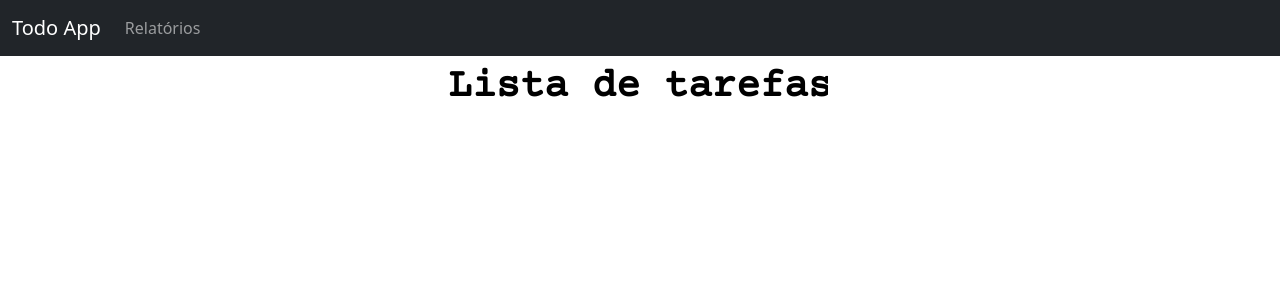
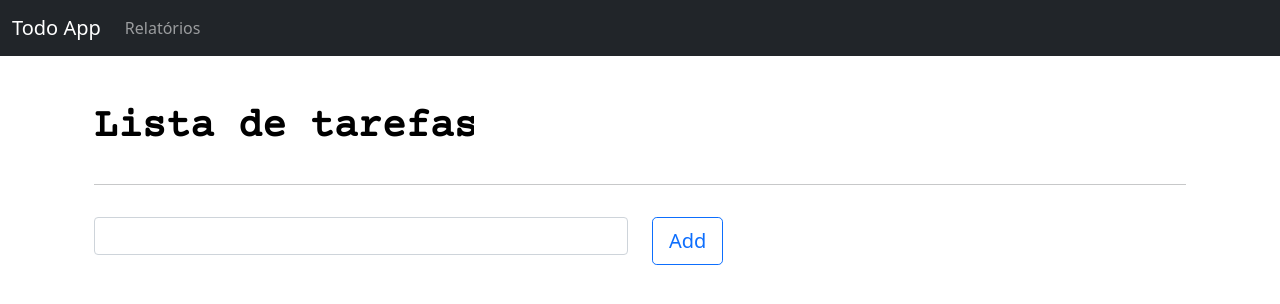
Before and after one commit to ReginaldoCampelo/todo-app, an Angular app: page / in a window 1280 px wide. Shown: the top 304 px of the page. Built offline with nearby package versions, Linux system fonts and the light colour scheme.

Commit message:
adding ReactiveFormsModule && HttpClientModule

```diff
--- a/src/app/app.component.html
+++ b/src/app/app.component.html
@@ -1,6 +1,22 @@
 <tda-navbar></tda-navbar>
-<tda-title-header></tda-title-header>
 
-<div class="containe">
-  <router-outlet></router-outlet>
-</div>
+<section class="container d-flex align-items-center justify-content-center">
+  <div class="row w-100">
+    <div class="col-12 mb-3">
+      <router-outlet></router-outlet>
+      <tda-title-header></tda-title-header>
+      <hr>
+    </div>
+    <form [formGroup]="form" (ngSubmit)="submit()">
+    <div class="row">
+      <div class="col-md-6">
+        <input type="text" class="form-control" formControlName="description">
+      </div>
+
+      <div class="col-md-2">
+        <button type="submit" class="btn btn-outline-primary btn-lg">Add</button>
+      </div>
+    </div>
+    </form>
+  </div>
+</section>
--- a/src/app/app.component.ts
+++ b/src/app/app.component.ts
@@ -1,4 +1,5 @@
 import { Component } from '@angular/core';
+import { FormControl, FormGroup } from "@angular/forms";
 
 @Component({
   selector: 'tda-root',
@@ -7,4 +8,12 @@
 })
 export class AppComponent {
   title = 'todo-app';
+
+  form: FormGroup = new FormGroup({
+    description : new FormControl('')
+  })
+
+  submit(){
+    console.log(this.form.value)
+  }
 }
--- a/src/app/app.module.ts
+++ b/src/app/app.module.ts
@@ -5,6 +5,8 @@
 import { AppComponent } from './app.component';
 import { NavbarComponent } from './components/navbar/navbar.component';
 import { TitleHeaderComponent } from './components/title-header/title-header.component';
+import { ReactiveFormsModule } from '@angular/forms';
+import { HttpClientModule } from "@angular/common/http";
 
 @NgModule({
   declarations: [
@@ -14,7 +16,9 @@
   ],
   imports: [
     BrowserModule,
-    AppRoutingModule
+    AppRoutingModule,
+    ReactiveFormsModule,
+    HttpClientModule
   ],
   providers: [],
   bootstrap: [AppComponent]
--- a/src/app/components/title-header/title-header.component.css
+++ b/src/app/components/title-header/title-header.component.css
@@ -6,9 +6,9 @@
 }
 header {
   width: 100%;
-  height: 100vh;
+  height: 4vh;
   display: flex;
-  justify-content: center;
+  justify-content: flex-start;
   align-items:flex-start;
   margin: 0;
 }
--- a/src/app/components/title-header/title-header.component.html
+++ b/src/app/components/title-header/title-header.component.html
@@ -1,5 +1,5 @@
 <body>
-  <header class="mt-2">
+  <header class="mt-5 mb-5">
       <h1>Lista de tarefas</h1>
   </header>
 </body>
```
